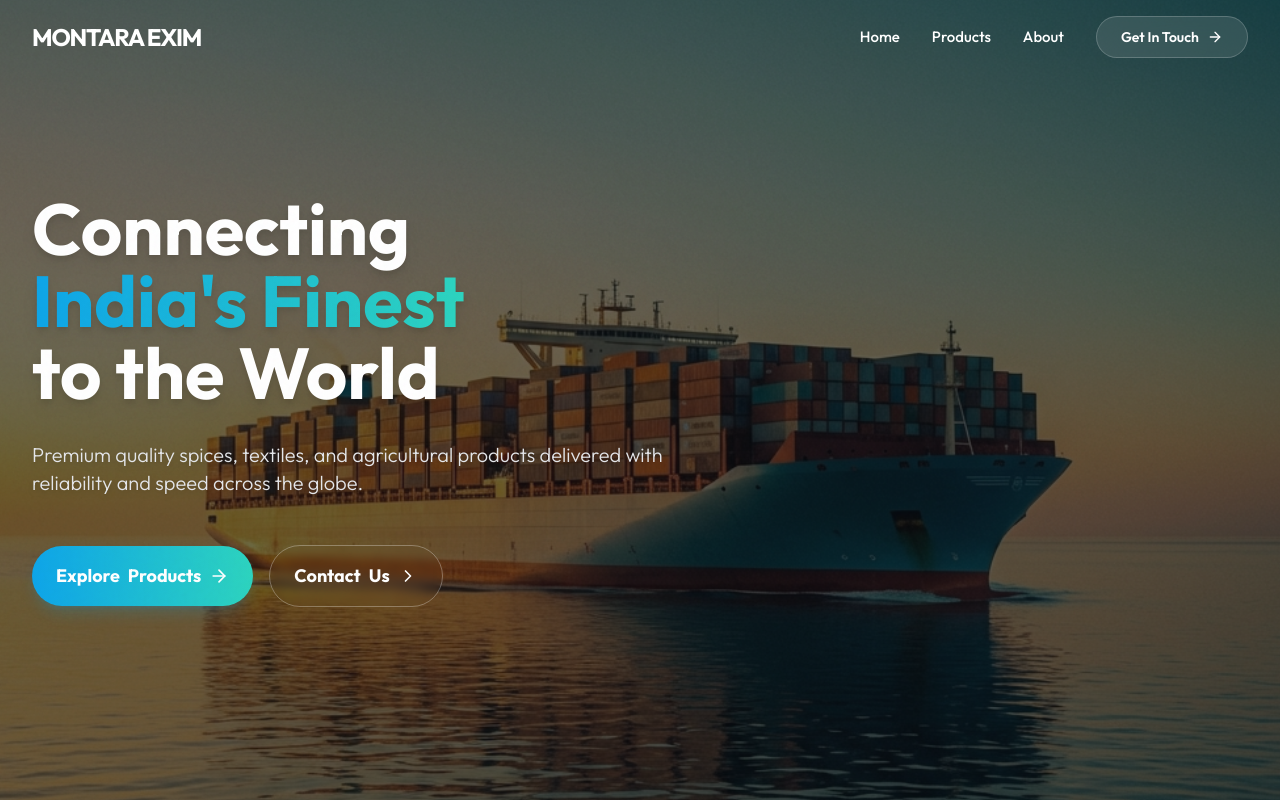
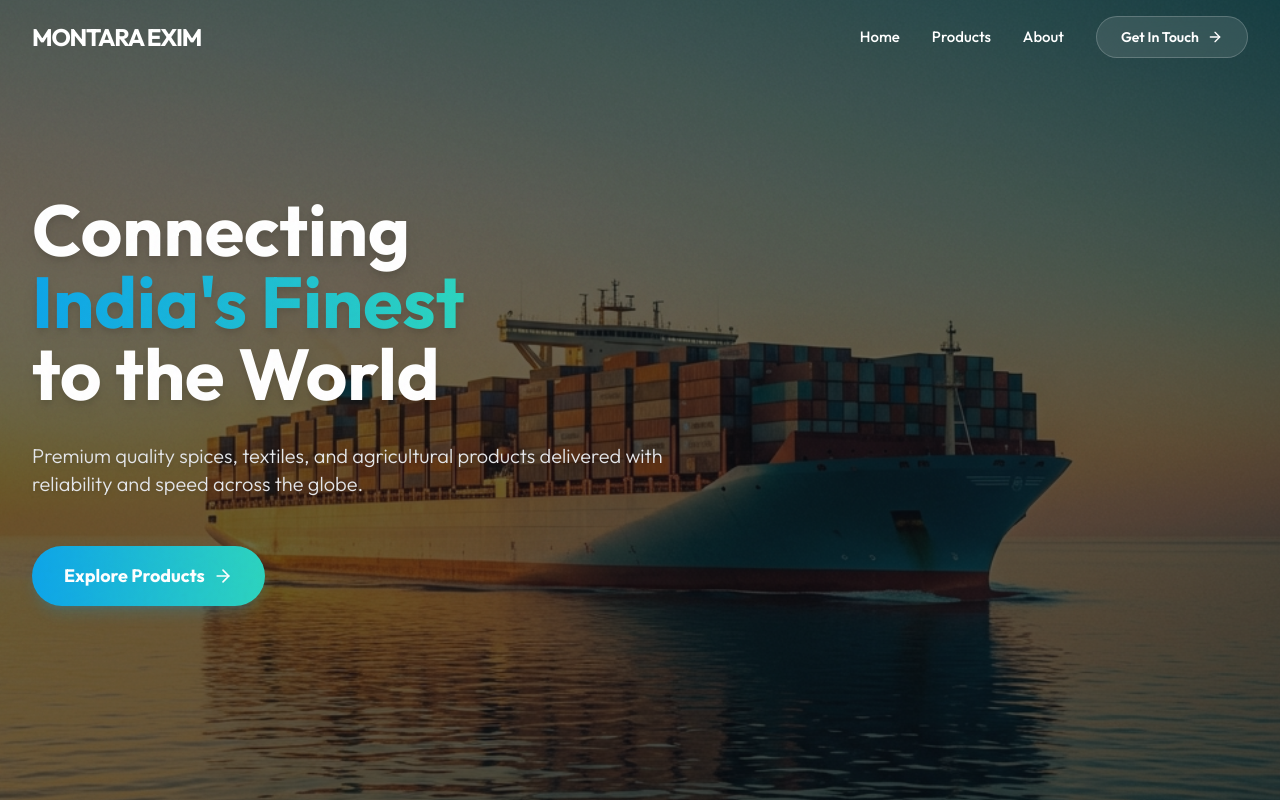
Before and after one commit to Boogiepop004/karmyog_export, a React (Vite) app: page / in a window 1280 px wide. Shown: the top 800 px of the page. Built offline with nearby package versions, Linux system fonts and the light colour scheme.

Commit message:
Refactor: Removed Contact button from Hero section

```diff
--- a/src/components/Hero.jsx
+++ b/src/components/Hero.jsx
@@ -35,17 +35,9 @@ const Hero = () => {
                             href="#products"
                             whileHover={{ scale: 1.02 }}
                             whileTap={{ scale: 0.98 }}
-                            className="btn-primary flex-1 md:flex-none px-6 py-4 rounded-full font-bold text-base md:text-lg flex justify-center items-center gap-2 shadow-lg shadow-brand-cyan/20 whitespace-nowrap"
+                            className="btn-primary px-8 py-4 rounded-full font-bold text-base md:text-lg flex justify-center items-center gap-2 shadow-lg shadow-brand-cyan/20 whitespace-nowrap"
                         >
-                            Explore <span className="hidden sm:inline">Products</span> <ArrowRight size={20} />
-                        </motion.a>
-                        <motion.a
-                            href="#contact"
-                            whileHover={{ scale: 1.02 }}
-                            whileTap={{ scale: 0.98 }}
-                            className="flex-1 md:flex-none px-6 py-4 rounded-full font-bold text-lg text-white border border-white/30 hover:bg-white/10 transition-colors flex justify-center items-center gap-2 backdrop-blur-sm whitespace-nowrap"
-                        >
-                            Contact <span className="hidden sm:inline">Us</span> <ChevronRight size={20} />
+                            Explore Products <ArrowRight size={20} />
                         </motion.a>
                     </div>
                 </div>
```
